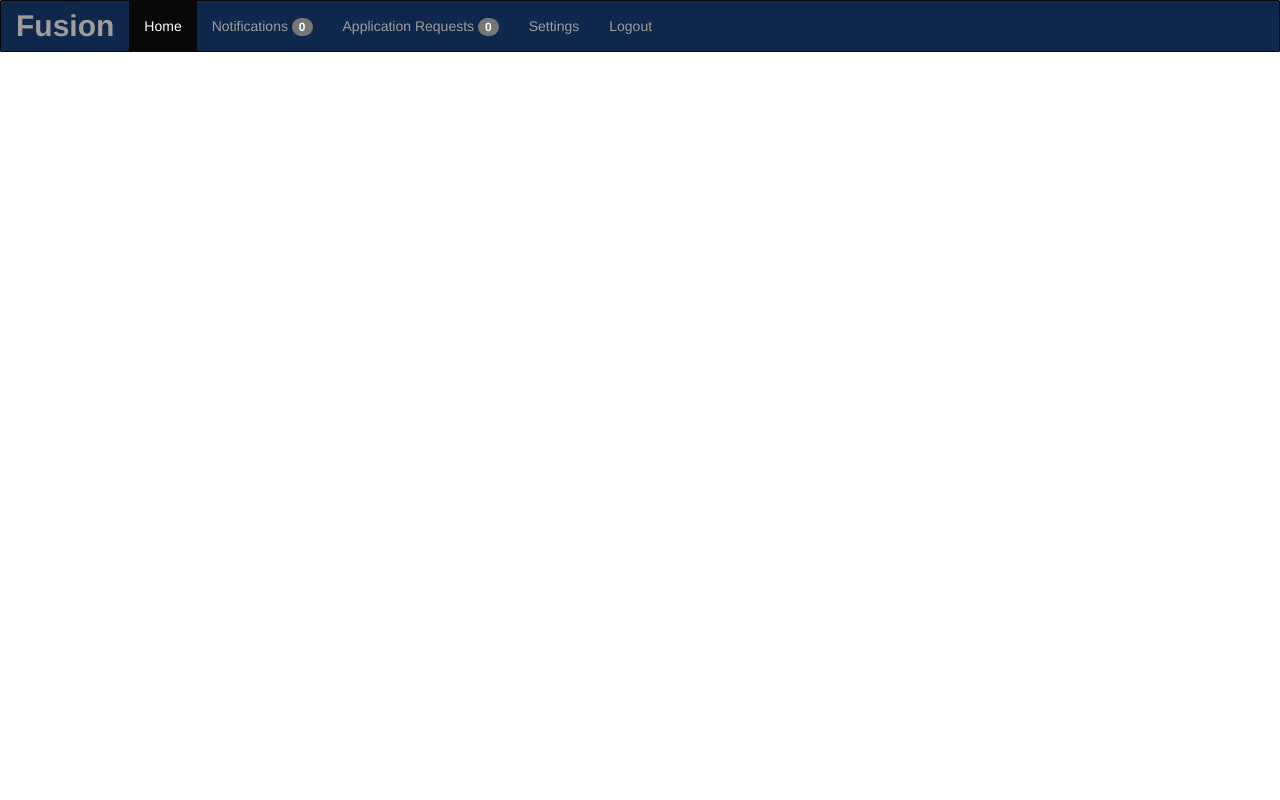
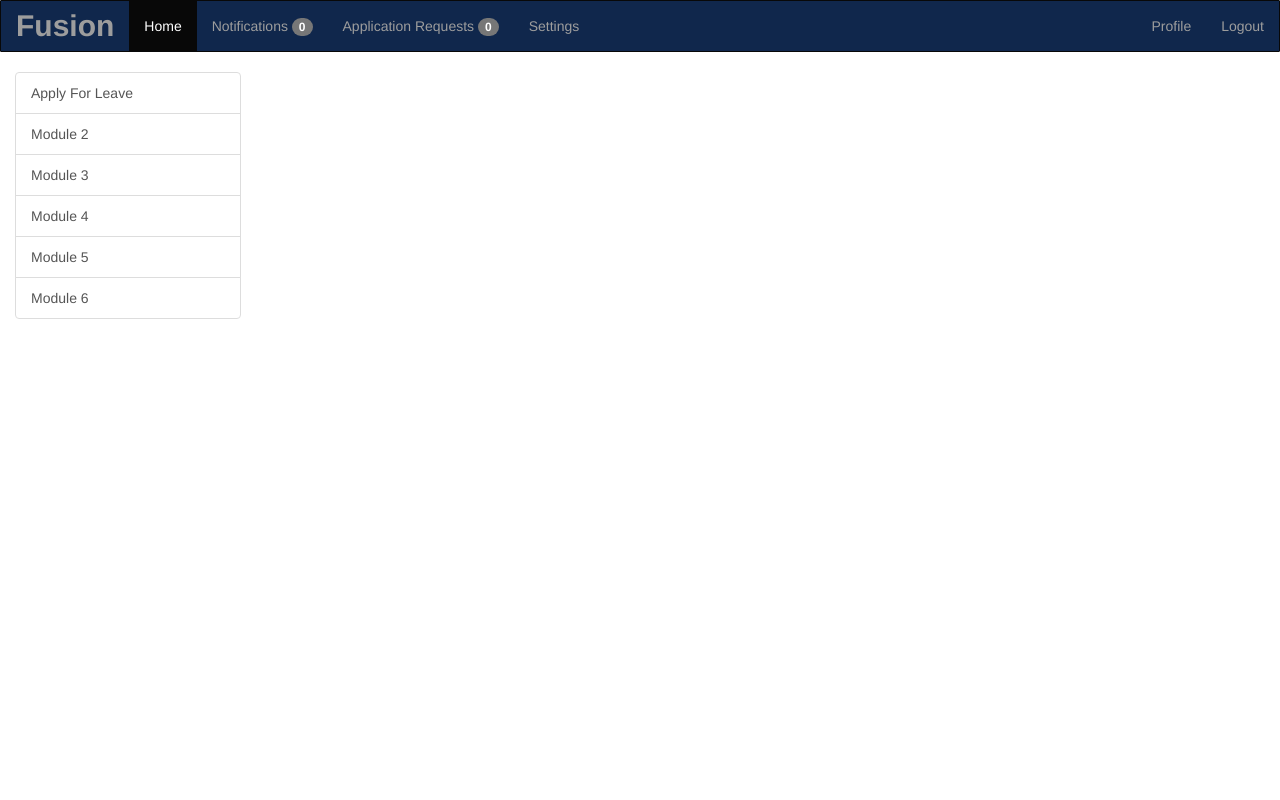
Before and after one commit to Velle-log/ERPDemo, a Django app: page / in a window 1280 px wide. Run offline with Django 3.2, Linux system fonts and the light colour scheme; a user stored in the database is signed in; some libraries are stand-ins or nearby versions.

Commit message:
basic front end added

```diff
--- a/ERPDemo/ERPDemo/urls.py
+++ b/ERPDemo/ERPDemo/urls.py
@@ -6,5 +6,6 @@ from . import views
 urlpatterns = [
     url(r'^admin/', admin.site.urls),
     url(r'', include('user_profile.urls', namespace='user_profile')),
+    url(r'^leave/', include('leaveapplication.urls', namespace='leaveapplication')),
     url(r'^accounts/', include('allauth.urls')),
 ]
--- /dev/null
+++ b/ERPDemo/leaveapplication/urls.py
@@ -0,0 +1,8 @@
+from django.conf.urls import url, include
+
+from . import views
+
+urlpatterns = [
+    url(r'^getapplications', views.get_applications, name='get_applications'),
+    url(r'^maininterface', views.main_interface, name='main_interface'),
+]
--- a/ERPDemo/templates/account/base.html
+++ b/ERPDemo/templates/account/base.html
@@ -13,7 +13,7 @@
   </head>
   <body>
     {% block body %}
-
+    <div id='message'>
       {% if messages %}
         <div class='alert alert-success message'>
           <strong>Messages:</strong>
@@ -24,7 +24,7 @@
           </ul>
         </div>
       {% endif %}
-
+    </div>
     <div class='main-menu col-sm-4'>
       <strong>Menu:</strong>
       <ul>
--- /dev/null
+++ b/ERPDemo/templates/leaveapplication/main_interface.html
@@ -0,0 +1 @@
+<h2> All the lists of leave application types will come here </h2>
--- a/ERPDemo/templates/user_profile/base.html
+++ b/ERPDemo/templates/user_profile/base.html
@@ -6,6 +6,7 @@
     <script src='https://cdnjs.cloudflare.com/ajax/libs/jquery/3.2.1/jquery.min.js' type='text/javascript'> </script>
     <script src='https://maxcdn.bootstrapcdn.com/bootstrap/3.3.7/js/bootstrap.min.js' type='text/javaScript'> </script>
     <link href='{% static "user_profile/css/base.css" %}' type='text/css' rel='stylesheet' />
+    <script src='{% static "user_profile/js/leave.js" %}' type='text/javascript'> </script>
     {% block css %} {% endblock %}
     {% block js %} {% endblock %}
   <head>
@@ -21,13 +22,42 @@
         <ul class="nav navbar-nav">
           <li class="active"><a href="/home/">Home</a></li>
           <li><a href="#">Notifications <span class='badge' id='count_notifications'> 0 </span></a></li>
-          <li><a href="#">Application Requests <span class='badge' id='count_applications'> 0 </span></a></li>
+          <li><a href="#" id='leaverequests'>Application Requests <span class='badge' id='count_applications'> 0 </span></a></li>
           <li><a href="#">Settings</a></li>
+
+        </ul>
+        <ul class="nav navbar-nav navbar-right">
+          <li> <a href='{% url "user_profile:profile" username=request.user.username %}'> Profile </a>
           <li> <a href='/accounts/logout'>Logout</a></li>
         </ul>
       </div>
     </nav>
-    {% block content %}
-    {% endblock %}
+    <div class='col-lg-4 sidebar'>
+      <div class='list-group'>
+         <a href="#" class='list-group-item' id='applyleave'> Apply For Leave </a>
+         <a href="#" class='list-group-item'> Module 2 </a>
+         <a href="#" class='list-group-item'> Module 3 </a>
+         <a href="#" class='list-group-item'> Module 4 </a>
+         <a href="#" class='list-group-item'> Module 5 </a>
+         <a href="#" class='list-group-item'> Module 6 </a>
+      </div>
+    </div>
+    <!-- <div class='col-xs-4'>  </div> -->
+    <div class = 'col-lg-4 content' id='content'>
+      {% block content %}
+      {% endblock %}
+      <div id='message'>
+        {% if messages %}
+          <div class='alert alert-success message'>
+            <strong>Messages:</strong>
+            <ul>
+              {% for message in messages %}
+              <li>{{message}}</li>
+              {% endfor %}
+            </ul>
+          </div>
+        {% endif %}
+    </div>
+    </div>
   </body>
 </html>
--- a/ERPDemo/user_profile/admin.py
+++ b/ERPDemo/user_profile/admin.py
@@ -1,7 +1,8 @@
 from django.contrib import admin
 
-from .models import Designation, Designated
+from .models import Designation, Designated, ExtraInfo
 
 # Register your models here.
 admin.site.register(Designation)
 admin.site.register(Designated)
+admin.site.register(ExtraInfo)
--- a/ERPDemo/user_profile/static/user_profile/css/auth_base.css
+++ b/ERPDemo/user_profile/static/user_profile/css/auth_base.css
@@ -1,6 +1,7 @@
 .main-menu{
   margin-top:20%;
   margin-left:20%;
+  transition: 2s;
 }
 
 .log-in{
--- a/ERPDemo/user_profile/static/user_profile/css/base.css
+++ b/ERPDemo/user_profile/static/user_profile/css/base.css
@@ -26,3 +26,22 @@
   color: white;
   position: static;
 }
+
+.sidebar{
+  width: 20%;
+  height: 100%;
+  position: fixed;
+}
+
+.content{
+  margin-left: 20%;
+}
+
+
+/*
+.sidebar li{
+  border-radius: 5px;
+  border: 1px solid black;
+  background-color: red;
+  margin-top: 10px;
+}*/
--- a/ERPDemo/user_profile/static/user_profile/js/javascript.js
+++ b/ERPDemo/user_profile/static/user_profile/js/javascript.js
@@ -1,4 +1,9 @@
 $(document).ready(function(){
+  $('#message').fadeOut(3000, function(){
+    $('.main-menu').animate({
+      bottom: '+=40'
+    }, 500);
+  });
   $('input').each(function(idx){
     if($(this).attr('name') === 'remember'){
         return;
--- /dev/null
+++ b/ERPDemo/user_profile/static/user_profile/js/leave.js
@@ -0,0 +1,29 @@
+$(document).ready(function(){
+  $('#message').fadeOut(5000);
+  $('#leaverequests').on('click', function(){
+    $.ajax({
+      type: 'get',
+      url: '/leave/getapplications',
+      success: function(data){
+        $('#content').html(data);
+      },
+      error: function(error){
+        alert(error);
+      },
+    });
+  });
+
+  $('#applyleave').on('click', function(){
+    $.ajax({
+      type: 'get',
+      url: '/leave/maininterface',
+      success: function(data){
+        $('#content').html(data);
+      },
+      error: function(error){
+        alert('Error:\n' + error);
+      }
+    });
+  });
+
+});
--- a/ERPDemo/user_profile/urls.py
+++ b/ERPDemo/user_profile/urls.py
@@ -4,4 +4,5 @@ from . import views
 urlpatterns = [
     url(r'^$', views.index),
     url(r'^home/', views.index, name='index'),
+    url(r'^profile/(?P<username>[a-zA-Z\.]{3,30})/$', views.profile, name='profile'),
 ]
--- a/ERPDemo/user_profile/views.py
+++ b/ERPDemo/user_profile/views.py
@@ -1,8 +1,14 @@
-from django.shortcuts import render
+from django.shortcuts import render, get_object_or_404
 from django.http import HttpResponse
 from django.contrib.auth.decorators import login_required
+from django.contrib.auth.models import User
 # Create your views here.
 
 @login_required(login_url='/accounts/login')
 def index(request):
     return render(request, 'user_profile/home.html')
+
+@login_required(login_url='/accounts/login')
+def profile(request, username):
+    user = get_object_or_404(User, username=username)
+    return render(request, 'user_profile/profile.html', {'user':user})
```
Also changed, not shown: ERPDemo/leaveapplication/views.py (+7 -0 lines), ERPDemo/templates/user_profile/profile.html (added, +11 -0 lines), ERPDemo/user_profile/models.py (+21 -6 lines), ERPDemo/db.sqlite3, ERPDemo/leaveapplication/migrations/__init__.py (deleted), ERPDemo/templates/user_profile/home.html (line endings or trailing spaces). Lines whose indentation alone changed are shown as unchanged.
